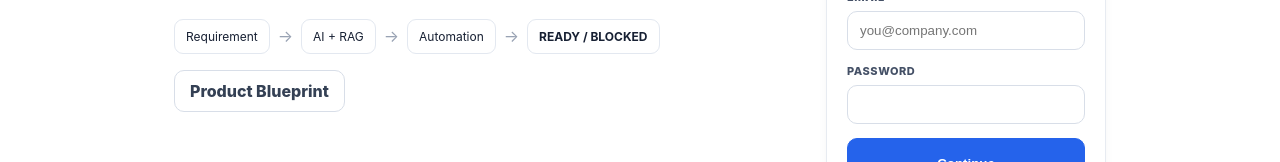
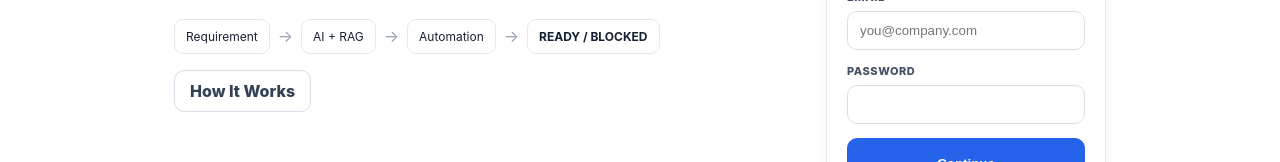
Before and after one commit to stejas7/ai-qa-frontend, a React (Vite) app: page /login in a window 1280 px wide. Shown: the part 413-575 px from the top of the page. Built offline with nearby package versions, Linux system fonts and the light colour scheme; no server answers.

Commit message:
fix(nav): point login learning link to how-it-works

```diff
--- a/src/pages/PublicLoginPage.tsx
+++ b/src/pages/PublicLoginPage.tsx
@@ -17,7 +17,7 @@ export default function PublicLoginPage(){
  const submit=(e:FormEvent)=>{e.preventDefault();showRegistration?register.mutate():login.mutate()};
  const googleEnabled=sso.data?.providers.includes('google')??false; const githubEnabled=sso.data?.providers.includes('github')??false; const error=login.error||register.error;
  const provider:React.CSSProperties={display:'flex',alignItems:'center',justifyContent:'center',gap:12,width:'100%',minHeight:52,padding:'0 18px',borderRadius:12,fontSize:17,fontWeight:500,textDecoration:'none',background:'#fff',color:'#111',border:'1px solid #c8c8c8',boxSizing:'border-box'};
- return <main className="page auth-page"><section className="hero-grid"><div><div className="eyebrow">AI UAT ENGINEER • UAT DEMO</div><h1>Sign in and explore the product</h1><p className="lead">Turn requirements into evidence-backed UAT and a clear release decision.</p><div className="example-flow"><span>Requirement</span><i>→</i><span>AI + RAG</span><i>→</i><span>Automation</span><i>→</i><strong>READY / BLOCKED</strong></div><div className="button-row"><Link className="secondary-btn" to="/blueprint">Product Blueprint</Link></div></div>
+ return <main className="page auth-page"><section className="hero-grid"><div><div className="eyebrow">AI UAT ENGINEER • UAT DEMO</div><h1>Sign in and explore the product</h1><p className="lead">Turn requirements into evidence-backed UAT and a clear release decision.</p><div className="example-flow"><span>Requirement</span><i>→</i><span>AI + RAG</span><i>→</i><span>Automation</span><i>→</i><strong>READY / BLOCKED</strong></div><div className="button-row"><Link className="secondary-btn" to="/how-it-works">How It Works</Link></div></div>
  <section className="panel" style={{maxWidth:520}}><div className="eyebrow">SECURE ACCESS</div><h2>{showRegistration?'Create company workspace':'Welcome back'}</h2>
  {!showRegistration&&<div style={{display:'grid',gap:12,margin:'18px 0'}}><a href={googleEnabled?ssoLoginUrl('google'):undefined} aria-disabled={!googleEnabled} style={{...provider,opacity:googleEnabled?1:.5,cursor:googleEnabled?'pointer':'not-allowed'}}><GoogleMark/>Continue with Google</a><a href={githubEnabled?ssoLoginUrl('github'):undefined} aria-disabled={!githubEnabled} style={{...provider,opacity:githubEnabled?1:.5,cursor:githubEnabled?'pointer':'not-allowed'}}><GitHubMark/>Continue with GitHub</a></div>}
  {!showRegistration&&<div style={{display:'flex',alignItems:'center',gap:14,margin:'18px 0',color:'#6b7280'}}><span style={{height:1,background:'#e5e7eb',flex:1}}/><span>OR</span><span style={{height:1,background:'#e5e7eb',flex:1}}/></div>}
```
